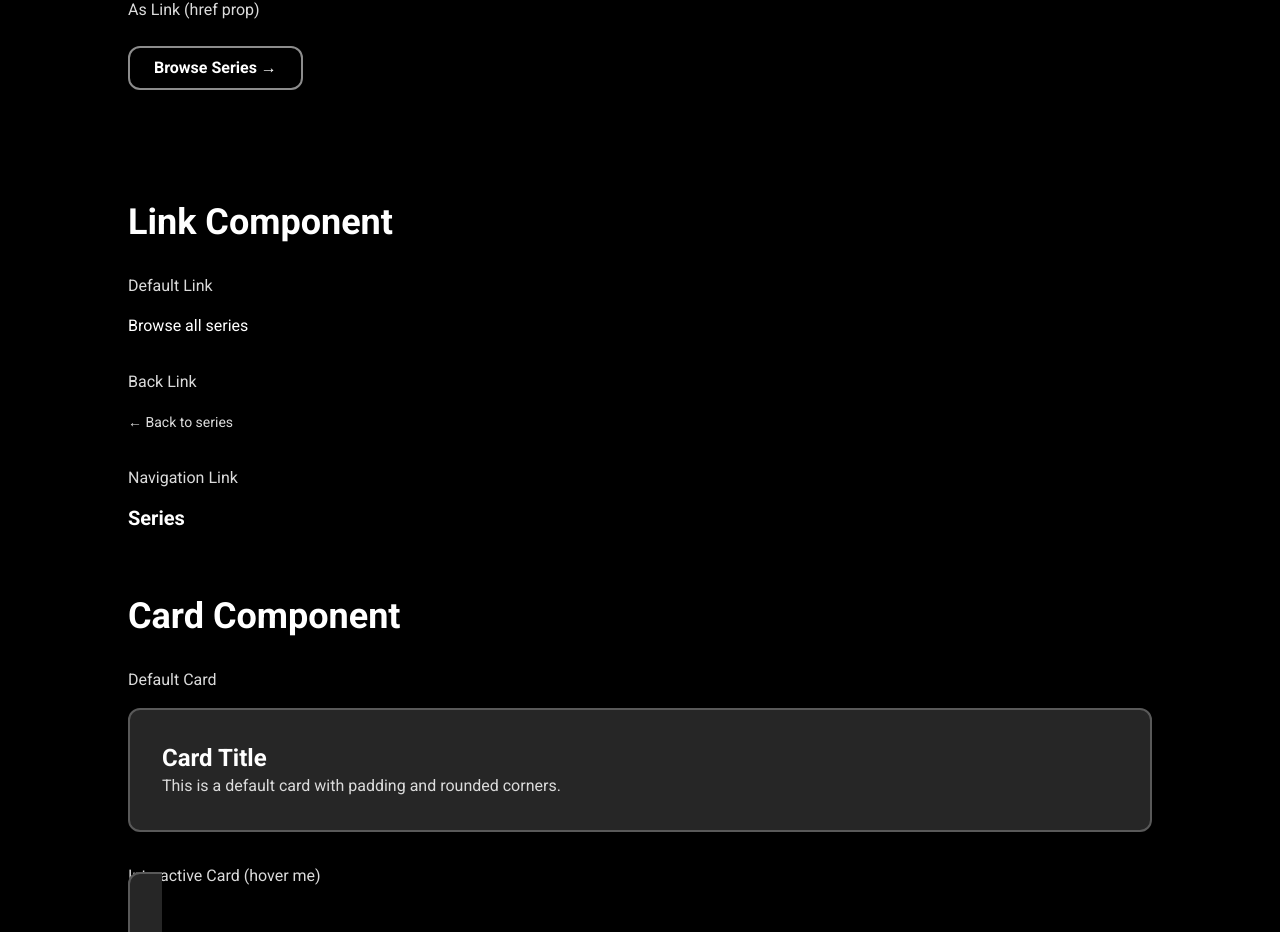
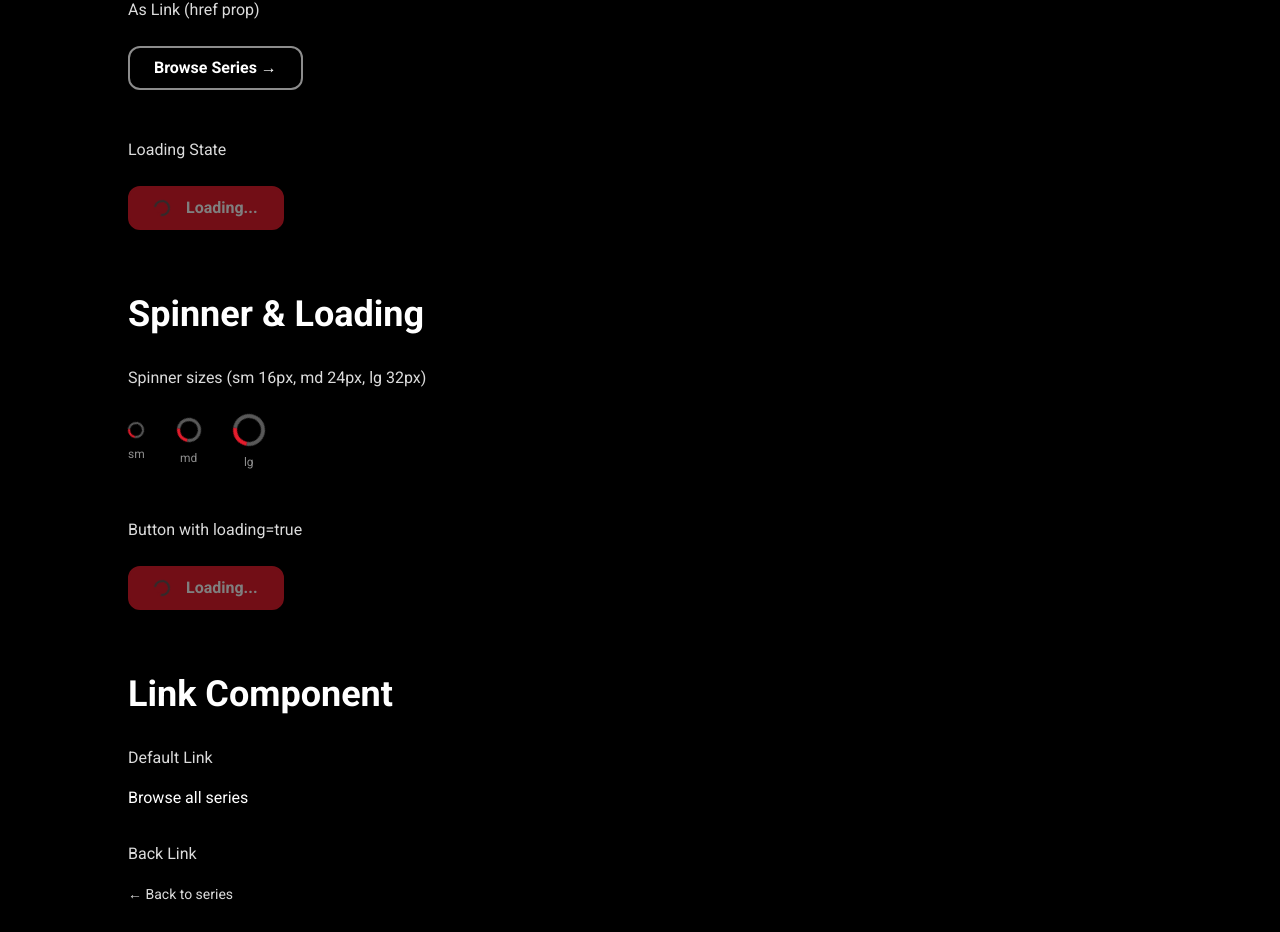
Before and after one commit to edwardstone1337/SCP, a Next.js app: page /components-test in a window 1280 px wide. Shown: the part 3380-4312 px from the top of the page. Built offline with nearby package versions, Linux system fonts and the light colour scheme.

Commit message:
feat: add loading states (Spinner component, Button loading prop, route loading files)

```diff
--- a/app/components-test/page.tsx
+++ b/app/components-test/page.tsx
@@ -1,5 +1,6 @@
 import { Heading, Text, Mono, Label } from '@/components/ui/typography'
 import { Button } from '@/components/ui/button'
+import { Spinner } from '@/components/ui/spinner'
 import { Link } from '@/components/ui/link'
 import { Card } from '@/components/ui/card'
 import { Badge } from '@/components/ui/badge'
@@ -343,6 +344,52 @@ export default function ComponentsTestPage() {
             </Text>
             <Button variant="secondary" href="/series">
               Browse Series →
+            </Button>
+          </div>
+
+          {/* Loading */}
+          <div>
+            <Text variant="secondary" style={{ marginBottom: 'var(--spacing-3)' }}>
+              Loading State
+            </Text>
+            <Button variant="primary" loading>
+              Loading...
+            </Button>
+          </div>
+        </section>
+
+        {/* Spinner & Loading */}
+        <section>
+          <Heading level={2} style={{ marginBottom: 'var(--spacing-4)' }}>
+            Spinner &amp; Loading
+          </Heading>
+
+          <div style={{ marginBottom: 'var(--spacing-6)' }}>
+            <Text variant="secondary" style={{ marginBottom: 'var(--spacing-3)' }}>
+              Spinner sizes (sm 16px, md 24px, lg 32px)
+            </Text>
+            <Stack direction="horizontal" gap="loose" align="center" style={{ flexWrap: 'wrap' }}>
+              <Stack direction="vertical" gap="tight" align="center">
+                <Spinner size="sm" />
+                <Text variant="muted" size="xs">sm</Text>
+              </Stack>
+              <Stack direction="vertical" gap="tight" align="center">
+                <Spinner size="md" />
+                <Text variant="muted" size="xs">md</Text>
+              </Stack>
+              <Stack direction="vertical" gap="tight" align="center">
+                <Spinner size="lg" />
+                <Text variant="muted" size="xs">lg</Text>
+              </Stack>
+            </Stack>
+          </div>
+
+          <div>
+            <Text variant="secondary" style={{ marginBottom: 'var(--spacing-3)' }}>
+              Button with loading=true
+            </Text>
+            <Button variant="primary" loading>
+              Submit
             </Button>
           </div>
         </section>
--- /dev/null
+++ b/app/scp/[id]/loading.tsx
@@ -0,0 +1,30 @@
+import { Navigation } from '@/components/navigation'
+import { Main } from '@/components/ui/main'
+import { Container } from '@/components/ui/container'
+import { Stack } from '@/components/ui/stack'
+import { Spinner } from '@/components/ui/spinner'
+import { Text } from '@/components/ui/typography'
+
+export default function ScpReaderLoading() {
+  return (
+    <>
+      <Navigation />
+      <Main>
+        <Container size="lg">
+          <Stack
+            direction="vertical"
+            gap="normal"
+            align="center"
+            justify="center"
+            style={{ minHeight: '50vh', padding: 'var(--spacing-8)' }}
+          >
+            <Spinner size="lg" />
+            <Text variant="secondary" size="sm">
+              Loading...
+            </Text>
+          </Stack>
+        </Container>
+      </Main>
+    </>
+  )
+}
--- /dev/null
+++ b/app/series/[seriesId]/[range]/loading.tsx
@@ -0,0 +1,30 @@
+import { Navigation } from '@/components/navigation'
+import { Main } from '@/components/ui/main'
+import { Container } from '@/components/ui/container'
+import { Stack } from '@/components/ui/stack'
+import { Spinner } from '@/components/ui/spinner'
+import { Text } from '@/components/ui/typography'
+
+export default function RangeScpListLoading() {
+  return (
+    <>
+      <Navigation />
+      <Main>
+        <Container size="md">
+          <Stack
+            direction="vertical"
+            gap="normal"
+            align="center"
+            justify="center"
+            style={{ minHeight: '40vh', padding: 'var(--spacing-8)' }}
+          >
+            <Spinner size="lg" />
+            <Text variant="secondary" size="sm">
+              Loading...
+            </Text>
+          </Stack>
+        </Container>
+      </Main>
+    </>
+  )
+}
--- /dev/null
+++ b/app/series/[seriesId]/loading.tsx
@@ -0,0 +1,30 @@
+import { Navigation } from '@/components/navigation'
+import { Main } from '@/components/ui/main'
+import { Container } from '@/components/ui/container'
+import { Stack } from '@/components/ui/stack'
+import { Spinner } from '@/components/ui/spinner'
+import { Text } from '@/components/ui/typography'
+
+export default function SeriesRangeLoading() {
+  return (
+    <>
+      <Navigation />
+      <Main>
+        <Container size="md">
+          <Stack
+            direction="vertical"
+            gap="normal"
+            align="center"
+            justify="center"
+            style={{ minHeight: '40vh', padding: 'var(--spacing-8)' }}
+          >
+            <Spinner size="lg" />
+            <Text variant="secondary" size="sm">
+              Loading...
+            </Text>
+          </Stack>
+        </Container>
+      </Main>
+    </>
+  )
+}
--- /dev/null
+++ b/app/series/loading.tsx
@@ -0,0 +1,30 @@
+import { Navigation } from '@/components/navigation'
+import { Main } from '@/components/ui/main'
+import { Container } from '@/components/ui/container'
+import { Stack } from '@/components/ui/stack'
+import { Spinner } from '@/components/ui/spinner'
+import { Text } from '@/components/ui/typography'
+
+export default function SeriesLoading() {
+  return (
+    <>
+      <Navigation />
+      <Main>
+        <Container size="lg">
+          <Stack
+            direction="vertical"
+            gap="normal"
+            align="center"
+            justify="center"
+            style={{ minHeight: '40vh', padding: 'var(--spacing-8)' }}
+          >
+            <Spinner size="lg" />
+            <Text variant="secondary" size="sm">
+              Loading...
+            </Text>
+          </Stack>
+        </Container>
+      </Main>
+    </>
+  )
+}
--- a/components/ui/button.tsx
+++ b/components/ui/button.tsx
@@ -1,11 +1,13 @@
 import { ButtonHTMLAttributes, ReactNode, CSSProperties } from 'react'
 import Link from 'next/link'
 import { cn } from '@/lib/utils/cn'
+import { Spinner } from '@/components/ui/spinner'
 
 interface ButtonProps extends Omit<ButtonHTMLAttributes<HTMLButtonElement>, 'className' | 'style'> {
   variant?: 'primary' | 'secondary' | 'ghost' | 'danger' | 'success'
   size?: 'sm' | 'md' | 'lg'
   fullWidth?: boolean
+  loading?: boolean
   href?: string
   children: ReactNode
   className?: string
@@ -15,6 +17,7 @@ export function Button({
   variant = 'primary',
   size = 'md',
   fullWidth = false,
+  loading = false,
   href,
   children,
   className,
@@ -22,6 +25,7 @@ export function Button({
   type = 'button',
   ...props
 }: ButtonProps) {
+  const isDisabled = disabled || loading
   // Base styles using CSS variables
   const baseStyle: CSSProperties = {
     display: 'inline-flex',
@@ -30,8 +34,8 @@ export function Button({
     fontWeight: 700,
     fontFamily: 'var(--font-family-sans)',
     transition: 'all var(--transition-base)',
-    cursor: disabled ? 'not-allowed' : 'pointer',
-    opacity: disabled ? 0.5 : 1,
+    cursor: isDisabled ? 'not-allowed' : 'pointer',
+    opacity: isDisabled ? 0.5 : 1,
     textDecoration: 'none',
     borderWidth: 'var(--border-width-normal)',
     borderStyle: 'solid',
@@ -108,8 +112,8 @@ export function Button({
   // Minimal className for layout utilities only
   const combinedClassName = cn(className)
 
-  // If href is provided, render as Link
-  if (href) {
+  // If href is provided, render as Link (no loading state for links)
+  if (href && !loading) {
     return (
       <Link
         href={href}
@@ -122,17 +126,27 @@ export function Button({
     )
   }
 
+  // When loading, render as disabled button with spinner
+  const buttonContent = loading ? (
+    <>
+      <Spinner size="sm" style={{ marginRight: 'var(--spacing-2)' }} />
+      Loading...
+    </>
+  ) : (
+    children
+  )
+
   // Otherwise render as button
   return (
     <button
       type={type}
-      disabled={disabled}
+      disabled={isDisabled}
       className={combinedClassName}
       style={combinedStyle}
       data-variant={variant}
       {...props}
     >
-      {children}
+      {buttonContent}
     </button>
   )
 }
--- /dev/null
+++ b/components/ui/spinner.tsx
@@ -0,0 +1,51 @@
+import { CSSProperties } from 'react'
+import { cn } from '@/lib/utils/cn'
+
+const sizeMap = {
+  sm: 16,
+  md: 24,
+  lg: 32,
+} as const
+
+interface SpinnerProps {
+  size?: 'sm' | 'md' | 'lg'
+  className?: string
+  style?: CSSProperties
+}
+
+/**
+ * Simple CSS spinner using @keyframes spin from globals.css.
+ * Uses --color-accent for the spinner color. Centered by default.
+ */
+export function Spinner({ size = 'md', className, style }: SpinnerProps) {
+  const px = sizeMap[size]
+  const borderWidth = Math.max(2, Math.floor(px / 8))
+
+  return (
+    <div
+      role="status"
+      aria-label="Loading"
+      className={cn(className)}
+      style={{
+        display: 'flex',
+        alignItems: 'center',
+        justifyContent: 'center',
+        width: px,
+        height: px,
+        flexShrink: 0,
+        ...style,
+      }}
+    >
+      <div
+        style={{
+          width: px,
+          height: px,
+          border: `${borderWidth}px solid var(--color-grey-8)`,
+          borderTopColor: 'var(--color-accent)',
+          borderRadius: 'var(--radius-full)',
+          animation: 'spin 0.8s linear infinite',
+        }}
+      />
+    </div>
+  )
+}
```
